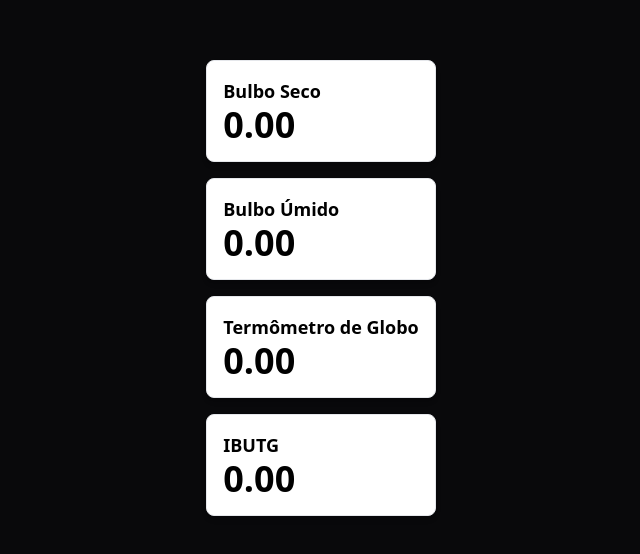
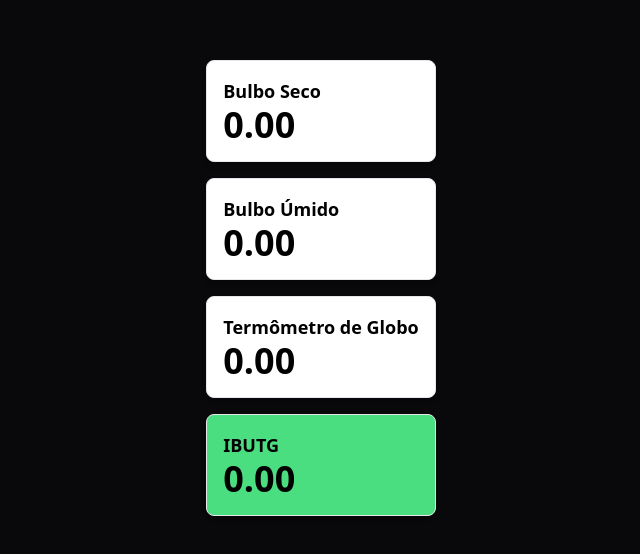
Before and after one commit to RaiDeOliveira/hackathon_ntt_data, a React (Vite) app in the folder src/web/: page /temperature in a window 1280 px wide. Shown: the part 112-666 px from the top of the page, without its empty margins (319-959 px from the left). Built offline with nearby package versions, Linux system fonts and the light colour scheme; no server answers.

Commit message:
feat: add conditional ibutg color

```diff
--- a/src/web/src/components/singleValueChart.tsx
+++ b/src/web/src/components/singleValueChart.tsx
@@ -5,9 +5,23 @@ interface SingleValueChartProps {
   value: number;
 }
 
+const ibutgMax = 23.2;
+
 export const SingleValueChart: React.FC<SingleValueChartProps> = ({ title, value }) => {
+
+    const isIbutgExceeded = value >= ibutgMax;
+    let containerClassName;
+
+    if (title === 'IBUTG') {
+        containerClassName = isIbutgExceeded
+        ? 'p-4 border rounded-lg shadow-md bg-red-400 text-black'
+        : 'p-4 border rounded-lg shadow-md bg-green-400 text-black';
+    } else {
+        containerClassName = 'p-4 border rounded-lg shadow-md bg-white text-black';
+    }
+
   return (
-    <div className="p-4 border rounded-lg shadow-md bg-white text-black">
+    <div className={containerClassName}>
       <h2 className="text-lg font-bold">{title}</h2>
       <div className="text-4xl font-bold">
         {value !== null ? `${value.toFixed(2)}` : 'Loading...'}
```
